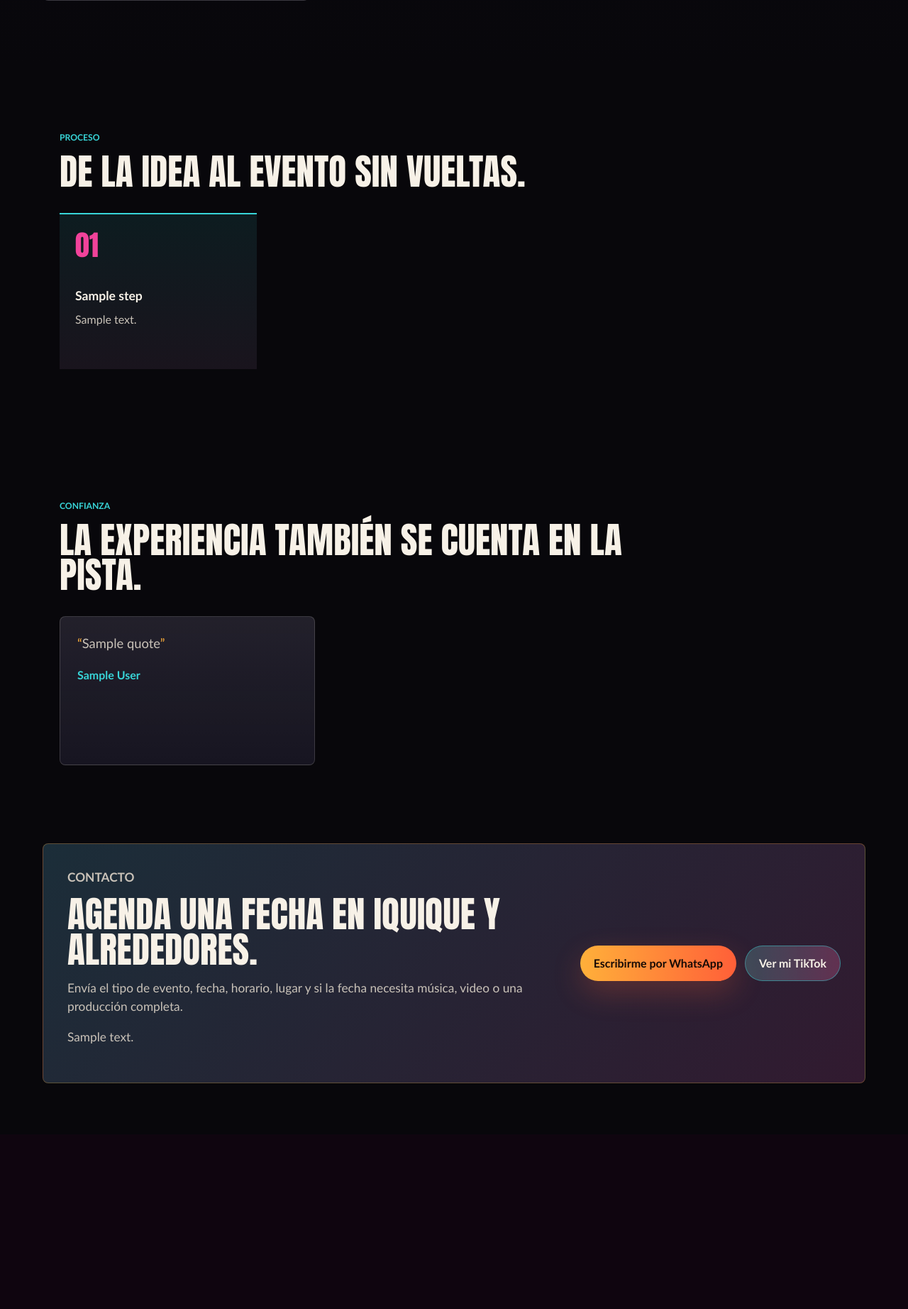
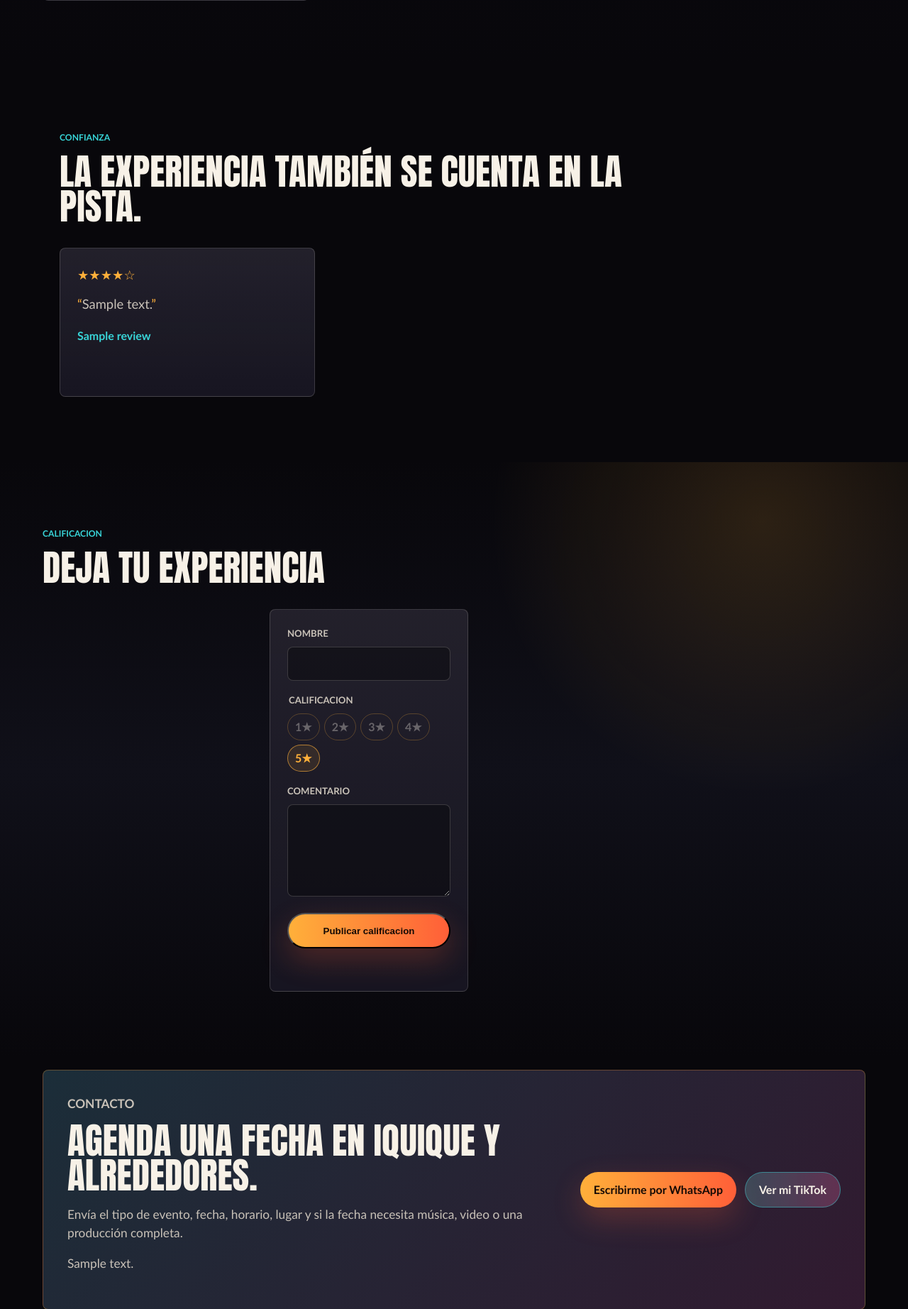
Before and after one commit to giullianomartinez/danny-website, a Flask app: template templates/index.html in a window 1280 px wide. Shown: the part 3091-4935 px from the top of the page at 71% size. Before the commit the page ends 4617 px from the top, so only its background shows below. Run offline with Flask 3, Linux system fonts and the light colour scheme; the template is opened without the code that fills it: most values are stand-ins (such as "Sample title", 1, 10 or a date in 2020).

Commit message:
Add customer reviews

```diff
--- a/app.py
+++ b/app.py
@@ -4,6 +4,11 @@ from backend.config import Settings
 from backend.content import LANDING
 from backend.leads import LeadValidationError, create_lead, lead_to_whatsapp_url
 from backend.openapi import OPENAPI_SPEC
+from backend.reviews import (
+    ReviewValidationError,
+    create_review,
+    list_reviews,
+)
 
 
 WHATSAPP_MESSAGE = (
@@ -28,7 +33,8 @@ def create_app(settings: Settings | None = None) -> Flask:
 
     @app.route("/")
     def home():
-        return render_template("index.html", landing=landing)
+        reviews = [review.public_dict() for review in list_reviews(settings)]
+        return render_template("index.html", landing=landing, reviews=reviews)
 
     @app.get("/servicios")
     def servicios_page():
@@ -42,10 +48,6 @@ def create_app(settings: Settings | None = None) -> Flask:
     def videos_page():
         return render_template("section_page.html", landing=landing, page="videos")
 
-    @app.get("/proceso")
-    def proceso_page():
-        return render_template("section_page.html", landing=landing, page="proceso")
-
     @app.get("/contacto")
     def contacto_page():
         return render_template("section_page.html", landing=landing, page="contacto")
@@ -57,6 +59,12 @@ def create_app(settings: Settings | None = None) -> Flask:
     @app.get("/api/landing")
     def landing_content():
         return jsonify(landing)
+
+    @app.get("/api/reviews")
+    def reviews_index():
+        return jsonify(
+            {"reviews": [review.public_dict() for review in list_reviews(settings)]}
+        )
 
     @app.get("/api/openapi.json")
     def openapi_json():
@@ -103,6 +111,15 @@ def create_app(settings: Settings | None = None) -> Flask:
             }
         ), 201
 
+    @app.post("/api/reviews")
+    def reviews_create():
+        try:
+            review = create_review(request.get_json(silent=True) or {}, settings)
+        except ReviewValidationError as exc:
+            return jsonify({"error": str(exc)}), 400
+
+        return jsonify({"review": review.public_dict()}), 201
+
     return app
 
 
--- a/backend/config.py
+++ b/backend/config.py
@@ -7,6 +7,7 @@ import os
 class Settings:
     whatsapp_number: str
     lead_storage_path: Path
+    review_storage_path: Path = Path("instance/reviews.jsonl")
 
     @classmethod
     def from_env(cls) -> "Settings":
@@ -15,4 +16,7 @@ class Settings:
             lead_storage_path=Path(
                 os.getenv("LEAD_STORAGE_PATH", "instance/contact_leads.jsonl")
             ),
+            review_storage_path=Path(
+                os.getenv("REVIEW_STORAGE_PATH", "instance/reviews.jsonl")
+            ),
         )
--- a/public/css/styles.css
+++ b/public/css/styles.css
@@ -44,7 +44,9 @@ a {
 }
 
 a:focus-visible,
-button:focus-visible {
+button:focus-visible,
+input:focus-visible,
+textarea:focus-visible {
   outline: 3px solid var(--amber);
   outline-offset: 4px;
 }
@@ -365,6 +367,152 @@ h3 {
   display: grid;
   grid-template-columns: repeat(3, 1fr);
   gap: 16px;
+}
+
+.reviews {
+  max-width: none;
+  background:
+    radial-gradient(circle at 84% 10%, rgba(255, 176, 58, 0.14), transparent 24rem),
+    linear-gradient(180deg, var(--ink), #101019 52%, var(--ink));
+}
+
+.reviews .section-heading,
+.review-layout {
+  max-width: var(--max);
+  margin-left: auto;
+  margin-right: auto;
+}
+
+.review-layout {
+  display: grid;
+  grid-template-columns: minmax(280px, 0.82fr) minmax(0, 1.18fr);
+  gap: 18px;
+  align-items: start;
+}
+
+.review-layout.single {
+  max-width: 520px;
+}
+
+.review-form,
+.review-card {
+  border: 1px solid var(--line);
+  border-radius: var(--radius);
+  background:
+    linear-gradient(180deg, rgba(247, 241, 231, 0.05), transparent),
+    var(--deck);
+}
+
+.review-form {
+  display: grid;
+  gap: 18px;
+  padding: 24px;
+}
+
+.review-form label,
+.rating-field legend {
+  color: var(--mist);
+  font-size: 0.82rem;
+  font-weight: 900;
+  text-transform: uppercase;
+}
+
+.review-form input,
+.review-form textarea {
+  width: 100%;
+  margin-top: 8px;
+  border: 1px solid rgba(247, 241, 231, 0.18);
+  border-radius: var(--radius);
+  background: rgba(8, 7, 11, 0.48);
+  color: var(--paper);
+  font: inherit;
+}
+
+.review-form input {
+  min-height: 48px;
+  padding: 0 14px;
+}
+
+.review-form textarea {
+  resize: vertical;
+  min-height: 130px;
+  padding: 13px 14px;
+}
+
+.rating-field {
+  margin: 0;
+  padding: 0;
+  border: 0;
+}
+
+.star-options {
+  display: inline-flex;
+  flex-wrap: wrap;
+  gap: 6px;
+  margin-top: 8px;
+}
+
+.star-options input {
+  position: absolute;
+  width: 1px;
+  height: 1px;
+  opacity: 0;
+}
+
+.star-options label {
+  display: grid;
+  min-width: 42px;
+  min-height: 38px;
+  padding: 0 10px;
+  place-items: center;
+  border: 1px solid rgba(255, 176, 58, 0.26);
+  border-radius: 999px;
+  color: rgba(247, 241, 231, 0.34);
+  cursor: pointer;
+  font-size: 1rem;
+  font-weight: 900;
+  line-height: 1;
+  transition: color 160ms ease, border-color 160ms ease, background 160ms ease;
+}
+
+.star-options label:hover,
+.star-options input:focus-visible + label,
+.star-options input:checked + label {
+  border-color: rgba(255, 176, 58, 0.62);
+  background: rgba(255, 176, 58, 0.1);
+  color: var(--amber);
+}
+
+.review-list {
+  display: grid;
+  gap: 14px;
+}
+
+.review-card {
+  padding: 22px;
+}
+
+.review-stars {
+  color: var(--amber);
+  font-size: 1.14rem;
+  letter-spacing: 0;
+}
+
+.review-card p {
+  margin: 14px 0 16px;
+  color: var(--mist);
+  font-size: 1.04rem;
+}
+
+.review-quote .review-stars {
+  margin-bottom: 14px;
+}
+
+.form-status {
+  min-height: 1.5em;
+  margin: -6px 0 0;
+  color: var(--aqua);
+  font-weight: 800;
 }
 
 .service-card,
@@ -722,6 +870,7 @@ cite {
   .package-grid,
   .video-grid,
   .testimonial-grid,
+  .review-layout,
   .timeline,
   .contact {
     grid-template-columns: 1fr;
--- a/templates/index.html
+++ b/templates/index.html
@@ -22,7 +22,6 @@
         <a href="/servicios">Servicios</a>
         <a href="/videos">Videos</a>
         <a href="/paquetes">Paquetes</a>
-        <a href="/proceso">Proceso</a>
         <a href="/contacto">Contacto</a>
       </nav>
       <a class="header-cta" href="{{ landing.whatsapp_url }}">Reservar fecha</a>
@@ -133,39 +132,57 @@
         </div>
       </section>
 
-      <section id="proceso" class="process section">
-        <div class="section-heading">
-          <p class="eyebrow">Proceso</p>
-          <h2>De la idea al evento sin vueltas.</h2>
-        </div>
-        <ol class="timeline">
-          {% for step in landing.timeline %}
-            <li>
-              <strong>{{ step.title }}</strong>
-              <span>{{ step.body }}</span>
-            </li>
-          {% endfor %}
-        </ol>
-      </section>
-
       <section class="proof section">
         <div class="section-heading">
           <p class="eyebrow">Confianza</p>
           <h2>La experiencia también se cuenta en la pista.</h2>
         </div>
-        <div class="testimonial-grid">
-          {% for testimonial in landing.testimonials %}
-            <blockquote>
-              {% if testimonial.quote %}
-                <p>{{ testimonial.quote }}</p>
-              {% else %}
+        <div class="testimonial-grid" id="review-list" aria-live="polite">
+          {% if reviews %}
+            {% for review in reviews %}
+              <blockquote class="review-quote">
+                <div class="review-stars" aria-label="{{ review.rating }} de 5 estrellas">{{ "★" * review.rating }}{{ "☆" * (5 - review.rating) }}</div>
+                <p>{{ review.comment }}</p>
+                <cite>{{ review.name }}</cite>
+              </blockquote>
+            {% endfor %}
+          {% else %}
+            {% for testimonial in landing.testimonials %}
+              <blockquote class="empty-review">
                 <p class="empty-copy"></p>
-              {% endif %}
-              {% if testimonial.author %}
-                <cite>{{ testimonial.author }}</cite>
-              {% endif %}
-            </blockquote>
-          {% endfor %}
+              </blockquote>
+            {% endfor %}
+          {% endif %}
+        </div>
+      </section>
+
+      <section id="calificacion" class="reviews section">
+        <div class="section-heading">
+          <p class="eyebrow">Calificacion</p>
+          <h2>Deja tu experiencia</h2>
+        </div>
+        <div class="review-layout single">
+          <form class="review-form" id="review-form">
+            <label>
+              Nombre
+              <input name="name" type="text" autocomplete="name" maxlength="80" required>
+            </label>
+            <fieldset class="rating-field">
+              <legend>Calificacion</legend>
+              <div class="star-options">
+                {% for value in [1, 2, 3, 4, 5] %}
+                  <input id="rating-{{ value }}" name="rating" type="radio" value="{{ value }}" {% if value == 5 %}checked{% endif %}>
+                  <label for="rating-{{ value }}" aria-label="{{ value }} estrellas">{{ value }}★</label>
+                {% endfor %}
+              </div>
+            </fieldset>
+            <label>
+              Comentario
+              <textarea name="comment" rows="5" maxlength="600" required></textarea>
+            </label>
+            <button class="button primary" type="submit">Publicar calificacion</button>
+            <p class="form-status" id="review-status" role="status"></p>
+          </form>
         </div>
       </section>
 
@@ -187,5 +204,59 @@
         </div>
       </section>
     </main>
+    <script>
+      const reviewForm = document.querySelector("#review-form");
+      const reviewList = document.querySelector("#review-list");
+      const reviewStatus = document.querySelector("#review-status");
+
+      function renderReview(review) {
+        const card = document.createElement("blockquote");
+        card.className = "review-quote";
+
+        const stars = document.createElement("div");
+        stars.className = "review-stars";
+        stars.setAttribute("aria-label", `${review.rating} de 5 estrellas`);
+        stars.textContent = "★".repeat(review.rating) + "☆".repeat(5 - review.rating);
+
+        const comment = document.createElement("p");
+        comment.textContent = review.comment;
+
+        const author = document.createElement("cite");
+        author.textContent = review.name;
+
+        card.append(stars, comment, author);
+        return card;
+      }
+
+      reviewForm?.addEventListener("submit", async (event) => {
+        event.preventDefault();
+        reviewStatus.textContent = "Guardando calificacion...";
+
+        const formData = new FormData(reviewForm);
+        const payload = {
+          name: formData.get("name"),
+          rating: formData.get("rating"),
+          comment: formData.get("comment"),
+        };
+
+        const response = await fetch("/api/reviews", {
+          method: "POST",
+          headers: { "Content-Type": "application/json" },
+          body: JSON.stringify(payload),
+        });
+        const body = await response.json();
+
+        if (!response.ok) {
+          reviewStatus.textContent = body.error || "No se pudo guardar la calificacion.";
+          return;
+        }
+
+        reviewList.querySelector(".empty-review")?.remove();
+        reviewList.prepend(renderReview(body.review));
+        reviewForm.reset();
+        reviewForm.rating.value = "5";
+        reviewStatus.textContent = "Gracias, tu calificacion ya esta publicada.";
+      });
+    </script>
   </body>
 </html>
```
Also changed, not shown: backend/openapi.py (+94 -0 lines), backend/reviews.py (added, +88 -0 lines), templates/section_page.html (+1 -18 lines), tests/test_backend.py (+41 -1 lines).
